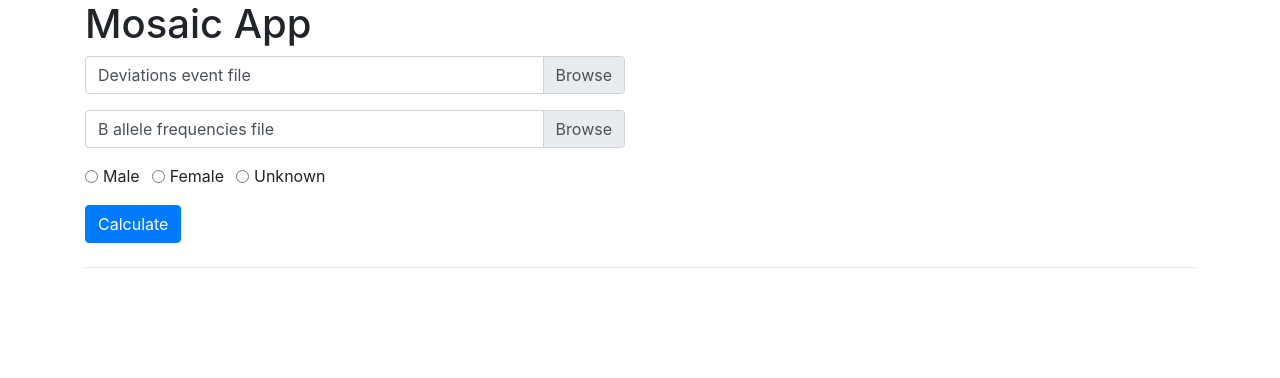
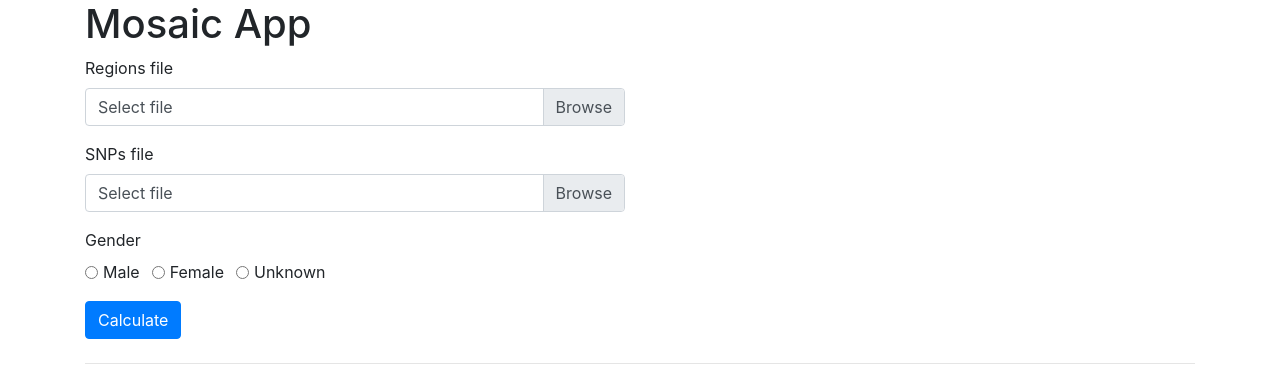
Before and after one commit to molgenis/molgenis-app-mosaic-calculator, a Vue app: page / in a window 1280 px wide. Shown: the top 378 px of the page. Built offline with nearby package versions, Linux system fonts and the light colour scheme.

Commit message:
Process customer review comments
- Add labels to form fields
- Only show text data and table in screen ( the plots can be downloaded)
- Flip last end second to last page
- cleanup code a bit by removing unused parts

```diff
--- a/src/components/HelloWorld.vue
+++ b/src/components/HelloWorld.vue
@@ -5,17 +5,20 @@
       <div class="col-md-6">
         <form>
           <div class="form-group">
-            <div class="custom-file">
+            <label for="event-file-container">Regions file</label>
+            <div id="event-file-container" class="custom-file">
               <input type="file" class="custom-file-input" id="eventFile" @change="processFile($event)">
               <label class="custom-file-label" for="eventFile">{{eventFileLabel}}</label>
             </div>
           </div>
           <div class="form-group">
-            <div class="custom-file">
+            <label for="event-file-container">SNPs file</label>
+            <div id="snp-file-container" class="custom-file">
               <input type="file" class="custom-file-input" id="snpFile" @change="processFile($event)">
               <label class="custom-file-label" for="snpFile">{{snpFileLabel}}</label>
             </div>
           </div>
+          <label>Gender</label>
           <div class="form-group">
             <div class="form-check form-check-inline">
               <input class="form-check-input" type="radio" name="inlineRadioOptions" id="inlineRadio1" value="Male" v-model="gender">
@@ -30,7 +33,7 @@
               <label class="form-check-label" for="inlineRadio3">Unknown</label>
             </div>
           </div>
-          <button type="submit" class="btn btn-primary" v-on:click="calculate">Calculate</button>
+          <button type="submit" class="btn btn-primary" v-on:click="calculate" :disabled=running>Calculate</button>
           <!--<button type="button" class="ml-1 btn btn-info" v-on:click="doJob(experimentRowId)" :disabled=running>Test Job</button>-->
           <!--<button type="button" class="ml-1 btn btn-secondary" v-on:click="testPdf" :disabled=running>Test PDF</button>-->
         </form>
@@ -61,10 +64,14 @@
 
     <div class="row">
       <div class="col-md-12">
-        <div v-if="resultUrl">
+        <div v-if="resultUrl && numPages">
           <div id="pdfvuer">
-            <pdf :src="pdfdata" v-for="i in numPages" :key="i" :id="i" :page="i"
-                 :scale="scale" style="width:100%;margin:20px auto;">
+            <pdf :src="resultUrl"  :page="numPages - 1" scale="page-width">
+              <template slot="loading">
+                loading results...
+              </template>
+            </pdf>
+            <pdf :src="resultUrl"  :page="numPages" scale="page-width">
               <template slot="loading">
                 loading results...
               </template>
@@ -90,19 +97,15 @@ export default Vue.extend({
   data () {
     return {
       experimentRowId: null,
-      running: false,
-      interval: null,
-      resultUrl: null, // '/files/5806213a69f14f3db00d81e59d6256af..pdf',
-      eventFileLabel: 'Deviations event file',
-      snpFileLabel: 'B allele frequencies file',
       eventFile: {},
       snpFile: {},
       gender: '',
-      page: 1,
-      numPages: 0,
-      pdfdata: undefined,
-      errors: [],
-      scale: 'page-width'
+      running: false,
+      interval: null,
+      resultUrl: null, // '/files/94a090db097d438086d74777898b7432..pdf',
+      eventFileLabel: 'Select file',
+      snpFileLabel: 'Select file',
+      numPages: 0
     }
   },
   methods: {
@@ -169,10 +172,8 @@ export default Vue.extend({
       }
     },
     getPdf (pdfUrl) {
-      let self = this
-      self.pdfdata = pdfvuer.createLoadingTask(pdfUrl)
-      self.pdfdata.then(pdf => {
-        self.numPages = pdf.numPages
+      pdfvuer.createLoadingTask(pdfUrl).then(pdf => {
+        this.numPages = pdf.numPages
       })
     },
     findPos (obj) {
```
